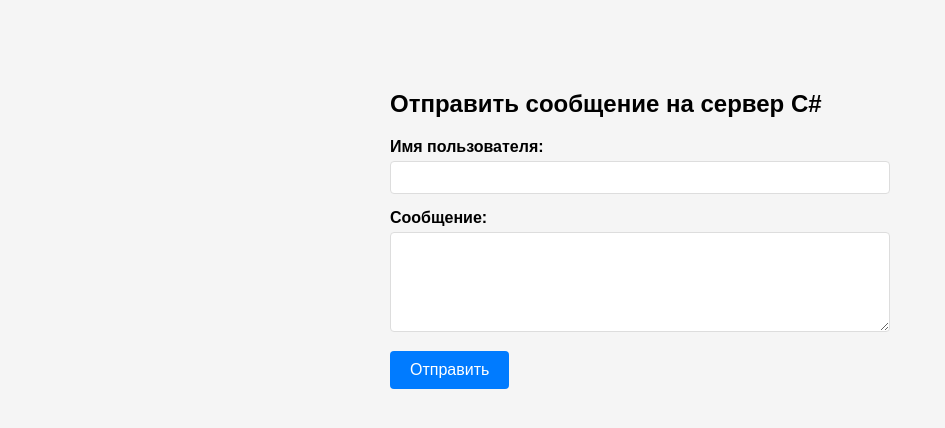
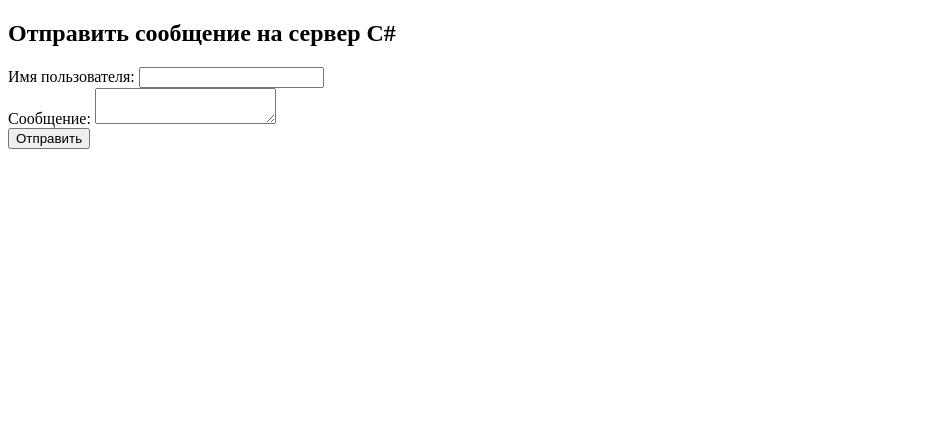
Before and after one commit to ddwq23143/server-tether-06.05.2026, a plain HTML site: page src/wwwroot/index.html in a window 1280 px wide. Shown: the whole page, without its empty margins (0-945 px from the left). Drawn offline with Linux system fonts and the light colour scheme; no server answers.

Commit message:
Update index.html

```diff
--- a/src/wwwroot/index.html
+++ b/src/wwwroot/index.html
@@ -4,62 +4,6 @@
     <meta charset="UTF-8">
     <meta name="viewport" content="width=device-width, initial-scale=1.0">
     <title>Отправка сообщений на C# API</title>
-    <style>
-        body {
-            font-family: Arial, sans-serif;
-            max-width: 500px;
-            margin: 50px auto;
-            padding: 20px;
-            background: #f5f5f5;
-        }
-        .form-group {
-            margin-bottom: 15px;
-        }
-        label {
-            display: block;
-            margin-bottom: 5px;
-            font-weight: bold;
-        }
-        input, textarea {
-            width: 100%;
-            padding: 8px;
-            border: 1px solid #ddd;
-            border-radius: 4px;
-            box-sizing: border-box;
-        }
-        textarea {
-            height: 100px;
-            resize: vertical;
-        }
-        button {
-            background: #007bff;
-            color: white;
-            padding: 10px 20px;
-            border: none;
-            border-radius: 4px;
-            cursor: pointer;
-            font-size: 16px;
-        }
-        button:hover {
-            background: #0056b3;
-        }
-        #result {
-            margin-top: 20px;
-            padding: 15px;
-            border-radius: 4px;
-            display: none;
-        }
-        .success {
-            background: #d4edda;
-            color: #155724;
-            border: 1px solid #c3e6cb;
-        }
-        .error {
-            background: #f8d7da;
-            color: #721c24;
-            border: 1px solid #f5c6cb;
-        }
-    </style>
 </head>
 <body>
 <h2>Отправить сообщение на сервер C#</h2>
```
